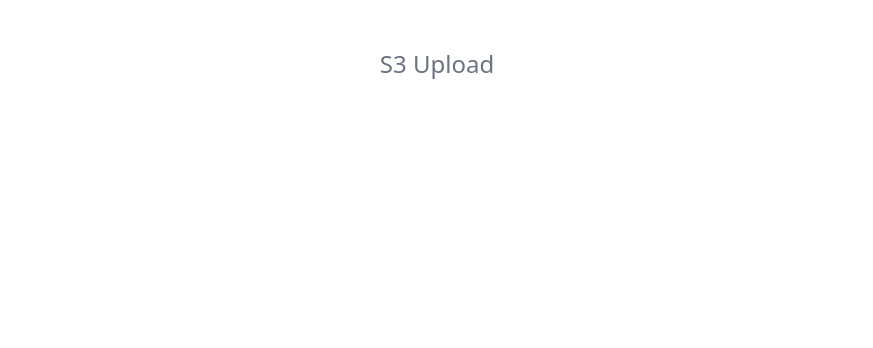
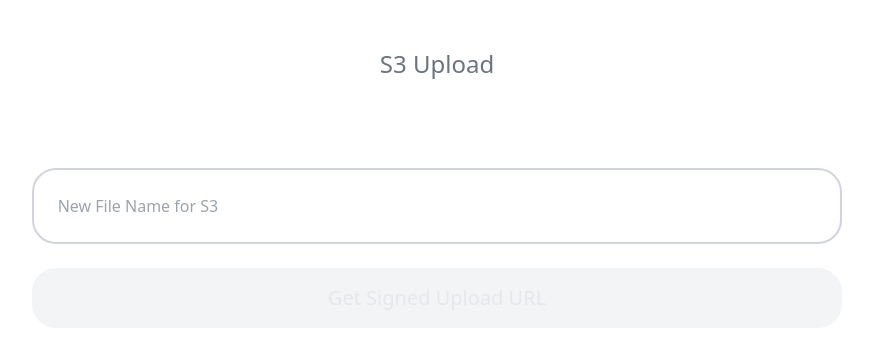
Before and after one commit to cjameshill/sa-upload-s3-web, a Vue app: page /upload-with-axios in a window 1280 px wide. Before the commit this address had no page. Shown: the top 348 px of the page, without its empty margins (203-1076 px from the left). Built offline with nearby package versions, Linux system fonts and the light colour scheme.

Commit message:
Update 2 files Added axios upload to show percentage

```diff
--- a/src/router/index.ts
+++ b/src/router/index.ts
@@ -1,6 +1,7 @@
 import { createRouter, createWebHistory } from "vue-router";
 import HomeView from "../views/HomeView.vue";
 import UploadWithProgressView from "../views/UploadWithProgressView.vue";
+import UploadWithAxiosView from "../views/UploadWithAxiosView.vue";
 
 const router = createRouter({
   history: createWebHistory(import.meta.env.BASE_URL),
@@ -15,6 +16,11 @@ const router = createRouter({
       name: "upload-with-progress",
       component: UploadWithProgressView,
     },
+    {
+      path: "/upload-with-axios",
+      name: "upload-with-axios",
+      component: UploadWithAxiosView,
+    },
   ],
 });
 
--- /dev/null
+++ b/src/views/UploadWithAxiosView.vue
@@ -0,0 +1,126 @@
+<script setup lang="ts">
+import axios from "axios";
+import { ref, computed } from "vue";
+import { useFileDialog } from "@vueuse/core";
+const { files, open }: any = useFileDialog();
+const newKey = ref("");
+const signedUrl = ref("");
+const uploadResponse: any = ref("");
+const loading = ref(false);
+const progressAmount = ref(0);
+const progressPercent = computed(
+  () => `${Math.round(progressAmount.value * 100)}%`
+);
+
+const file: any = computed(() =>
+  files.value && files.value.length > 0 ? files.value[0] : null
+);
+
+const fileType = computed(() => file.value?.type);
+
+const getUploadSignedUrl = async () => {
+  loading.value = true;
+  const body = {
+    key: newKey.value,
+    contentType: fileType.value,
+  };
+  const options = {
+    method: "POST",
+    headers: {
+      "Content-Type": "application/json",
+      Authorization: import.meta.env.VITE_API_KEY,
+    },
+    body: JSON.stringify(body),
+  };
+
+  const res: any = await fetch(
+    "https://dev-upload-s3.staracademyapp.com/get-signed-url",
+    options
+  )
+    .then((response) => response.json())
+    .catch((err) => console.error(err));
+  signedUrl.value = res.data?.signedUrl;
+  loading.value = false;
+  return res;
+};
+const upload = async () => {
+  loading.value = true;
+  const options = {
+    method: "PUT",
+    url: signedUrl.value,
+    headers: { "Content-Type": fileType.value },
+    onUploadProgress: function (progressEvent) {
+      console.log("progress: ", progressEvent);
+      progressAmount.value = progressEvent.progress;
+    },
+    data: file.value,
+  };
+  const res = await axios
+    .request(options)
+    .then(function (response) {
+      console.log(response.data);
+      return response.data;
+    })
+    .catch(function (error) {
+      console.error(error);
+    });
+
+  console.log("res: ", res);
+  loading.value = false;
+  uploadResponse.value = res;
+};
+</script>
+
+<template>
+  <div
+    v-if="loading"
+    class="fixed top-0 left-0 bg-white bg-opacity-90 backdrop-blur-lg w-full h-full flex justify-center items-center"
+  >
+    <div class="flex flex-col justify-center items-center">
+      <h1 class="text-2xl font-medium">Uploading</h1>
+      <h1 class="text-2xl font-medium">{{ progressPercent }}</h1>
+    </div>
+  </div>
+
+  <div class="flex flex-col w-full lg:w-2/3">
+    <input
+      v-model="newKey"
+      class="p-6 mb-4 mt-2 rounded-3xl border-2 border-gray-300"
+      type="text"
+      name="key"
+      id="key"
+      placeholder="New File Name for S3"
+      @keydown.enter="getUploadSignedUrl"
+    />
+    <button
+      @click="getUploadSignedUrl"
+      :disabled="!newKey"
+      class="rounded-3xl bg-gray-400 hover:bg-blue-400 text-xl p-4 mt-2 mb-12 active:bg-blue-500 disabled:cursor-not-allowed disabled:bg-gray-100 disabled:text-gray-200"
+    >
+      Get Signed Upload URL
+    </button>
+    <div v-if="signedUrl" class="flex flex-col w-full space-y-8 mt-4">
+      <p>Url: {{ signedUrl }}</p>
+      <button
+        class="p-4 bg-gray-300 rounded-3xl hover:bg-slate-400"
+        type="button"
+        @click="open"
+      >
+        Choose file
+      </button>
+      <button
+        @click="upload"
+        class="rounded-3xl bg-gray-400 hover:bg-blue-400 text-xl p-4 my-8 active:bg-blue-500"
+      >
+        Upload
+      </button>
+    </div>
+    <div class="p-4 my-8" v-for="file in files">
+      <p>File Name: {{ file.name }}</p>
+      <p>File Type: {{ file.type }}</p>
+    </div>
+    <div class="p-4 my-8" v-if="uploadResponse">
+      <pre>Upload response: {{ uploadResponse.statusText }}</pre>
+    </div>
+  </div>
+</template>
```
